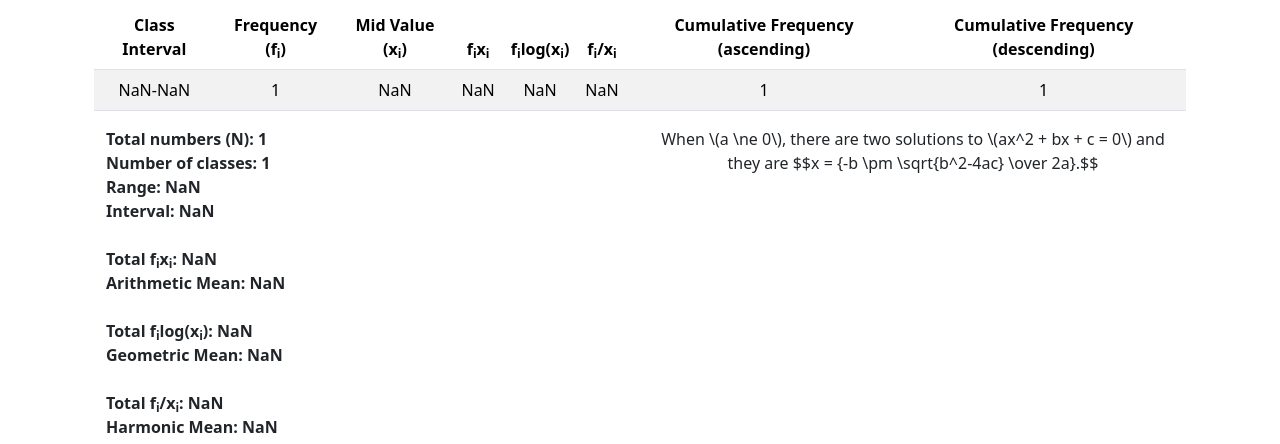
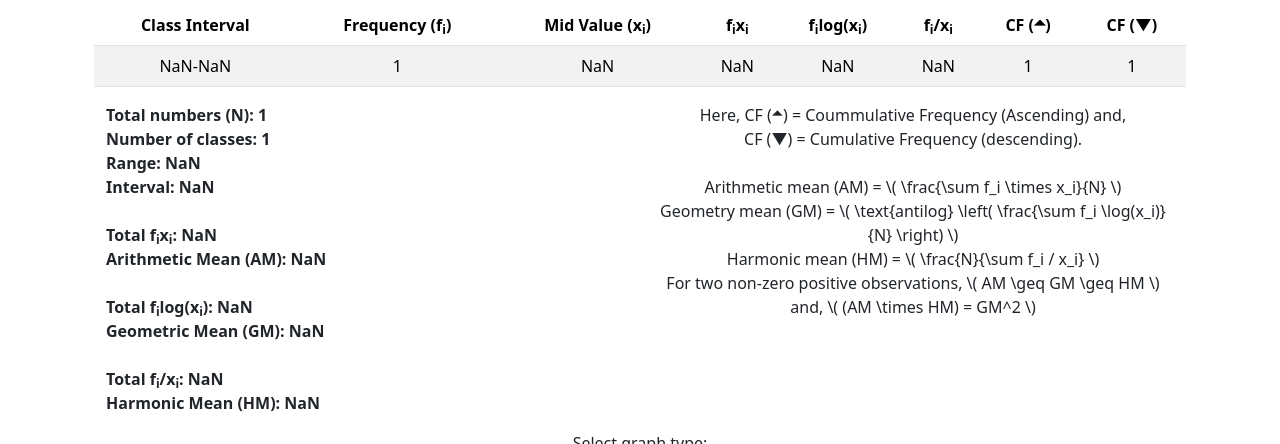
Before and after one commit to SharafatKarim/FrequencyCraft, a website built with Parcel: page src/index.html in a window 1280 px wide. Both pictures are taken after a click on the button "Analyze data". Shown: the part 356-800 px from the top of the page. Built offline with nearby package versions, Linux system fonts and the light colour scheme.

Commit message:
chore: Update table headers in acquisitions.js

```diff
--- a/src/acquisitions.js
+++ b/src/acquisitions.js
@@ -154,10 +154,10 @@ function generateTable(numArray) {
     th.innerHTML = 'f<sub>i</sub>/x<sub>i</sub>';
     tr.appendChild(th);
     th = document.createElement('th');
-    th.innerHTML = 'Cumulative Frequency (ascending)';
+    th.innerHTML = 'CF (🞁)';
     tr.appendChild(th);
     th = document.createElement('th');
-    th.innerHTML = 'Cumulative Frequency (descending)';
+    th.innerHTML = 'CF (▼)';
     tr.appendChild(th);
     thead.appendChild(tr);
     table.appendChild(thead);
@@ -206,11 +206,11 @@ function generateTable(numArray) {
     string += "Range: " + range + "<br>";
     string += "Interval: " + interval + "<br><br>";
     string += "Total f<sub>i</sub>x<sub>i</sub>: " + total_FiXi + "<br>";
-    string += "Arithmetic Mean: " + total_FiXi / total + "<br><br>";
+    string += "Arithmetic Mean (AM): " + total_FiXi / total + "<br><br>";
     string += "Total f<sub>i</sub>log(x<sub>i</sub>): " + total_FiLogXi + "<br>";
-    string += "Geometric Mean: " + Math.exp(total_FiLogXi / total) + "<br><br>";
+    string += "Geometric Mean (GM): " + Math.exp(total_FiLogXi / total) + "<br><br>";
     string += "Total f<sub>i</sub>/x<sub>i</sub>: " + total_Fi_BY_Xi + "<br>";
-    string += "Harmonic Mean: " + total / total_Fi_BY_Xi + "<br>";
+    string += "Harmonic Mean (HM): " + total / total_Fi_BY_Xi + "<br>";
 
     paragraph.innerHTML = string;
     measurements.appendChild(paragraph);
--- a/src/index.html
+++ b/src/index.html
@@ -53,9 +53,13 @@
                         <div id="measurements"></div>
                     </div>
                     <div class="col initially-hidden">
-                        When \(a \ne 0\), there are two solutions to \(ax^2 + bx + c = 0\) and they are $$x =
-                        {-b \pm
-                        \sqrt{b^2-4ac} \over 2a}.$$<br>
+                        Here, CF (🞁) = Coummulative Frequency (Ascending) and,<br> CF (▼) = Cumulative Frequency
+                        (descending). <br><br>
+                        Arithmetic mean (AM) = \( \frac{\sum f_i \times x_i}{N} \) <br>
+                        Geometry mean (GM) = \( \text{antilog} \left( \frac{\sum f_i \log(x_i)}{N} \right) \) <br>
+                        Harmonic mean (HM) = \( \frac{N}{\sum f_i / x_i} \) <br>
+                        For two non-zero positive observations, \( AM \geq GM \geq HM \) <br>
+                        and, \( (AM \times HM) = GM^2 \) <br>
                     </div>
                 </div>
             </div>
```
